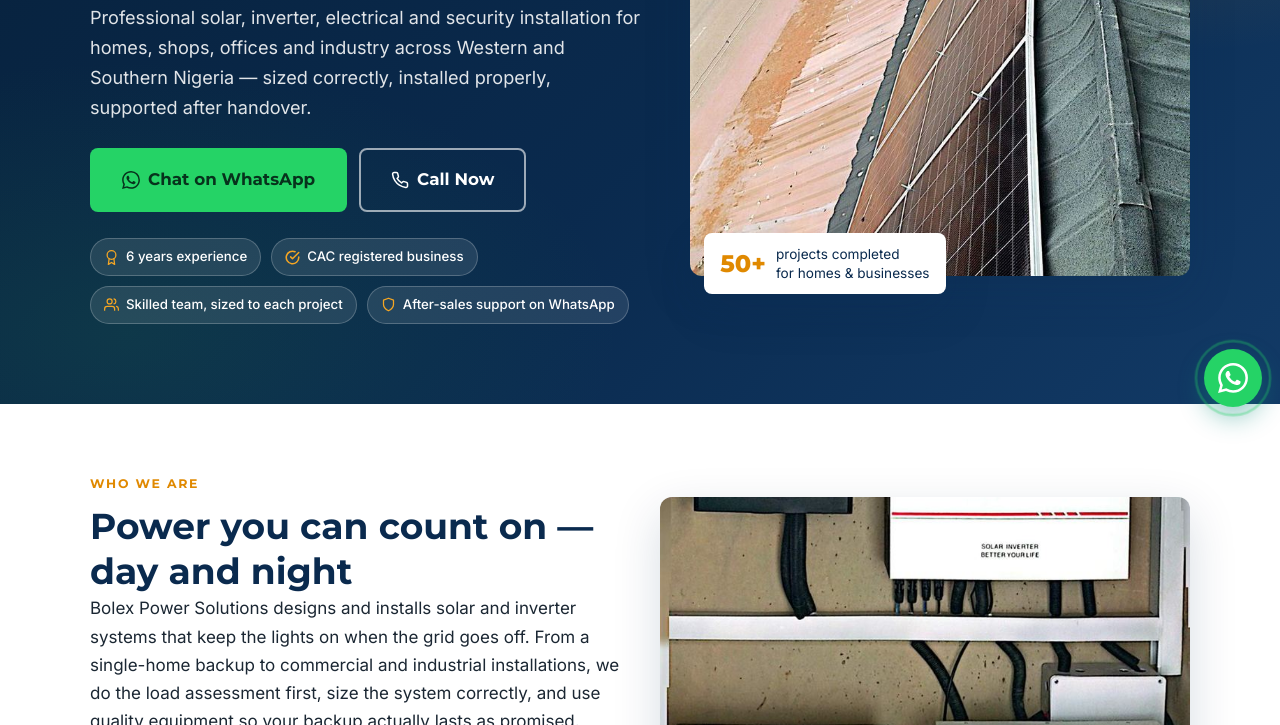
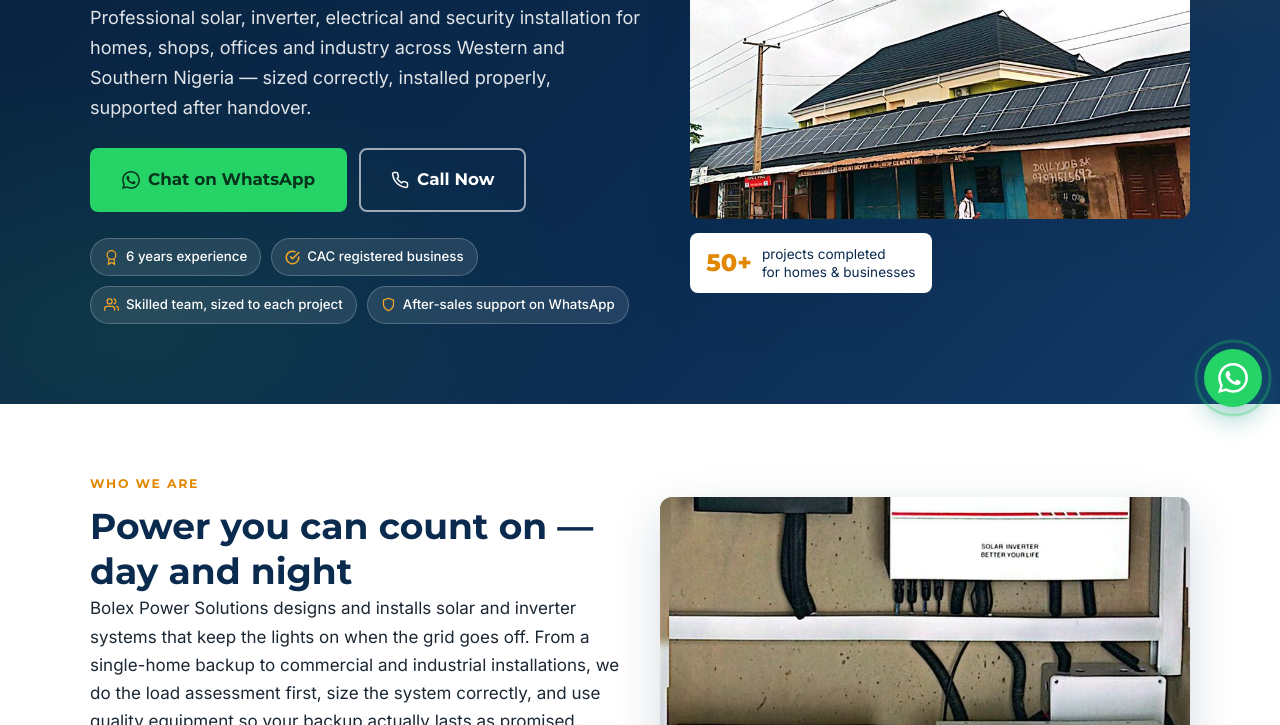
Before and after one commit to Rayleks22/bolex-power-, a plain HTML site: page site/index.html in a window 1280 px wide. Shown: the part 375-1100 px from the top of the page. Drawn offline with Linux system fonts and the light colour scheme.

Commit message:
Hero: wide rooftop photo, stat card moved below image

```diff
--- a/site/index.html
+++ b/site/index.html
@@ -10,7 +10,7 @@
   <meta property="og:type" content="website">
   <meta property="og:title" content="Bolex Power Solutions | Solar & Inverter Installation in Nigeria">
   <meta property="og:description" content="Bolex Power Solutions: reliable solar and inverter installation, electrical wiring, CCTV and smart home services in Western and Southern Nigeria. CAC registered. Free quotes on WhatsApp.">
-  <meta property="og:image" content="https://bolexpower.com/images/solar-roof-02.jpg">
+  <meta property="og:image" content="https://bolexpower.com/images/solar-roof-03.jpg">
   <meta property="og:url" content="https://bolexpower.com/index.html">
   <meta name="twitter:card" content="summary_large_image">
   <!-- Icons -->
@@ -105,7 +105,7 @@
           </div>
         </div>
         <div class="hero-media">
-          <img src="images/solar-roof-02.jpg" alt="Completed rooftop solar panel installation on a residential roof" width="1280" height="716">
+          <img src="images/solar-roof-03.jpg" alt="Completed rooftop solar panel installation on a residential building" width="1280" height="687">
           <div class="float-card">
             <span class="big">50+</span>
             <span>projects completed<br>for homes &amp; businesses</span>
--- a/site/style.css
+++ b/site/style.css
@@ -368,19 +368,17 @@ li { margin-bottom: 0.45rem; }
   border-radius: var(--radius);
   box-shadow: var(--shadow-lg);
   width: 100%;
+  height: 420px;
   object-fit: cover;
-  max-height: 460px;
 }
 .hero-media .float-card {
-  position: absolute;
-  bottom: -18px;
-  left: 14px;
+  margin-top: 14px;
   background: var(--white);
   color: var(--navy);
   border-radius: var(--radius-sm);
   padding: 12px 16px;
   box-shadow: var(--shadow-lg);
-  display: flex;
+  display: inline-flex;
   gap: 10px;
   align-items: center;
   font-size: 0.85rem;
```
